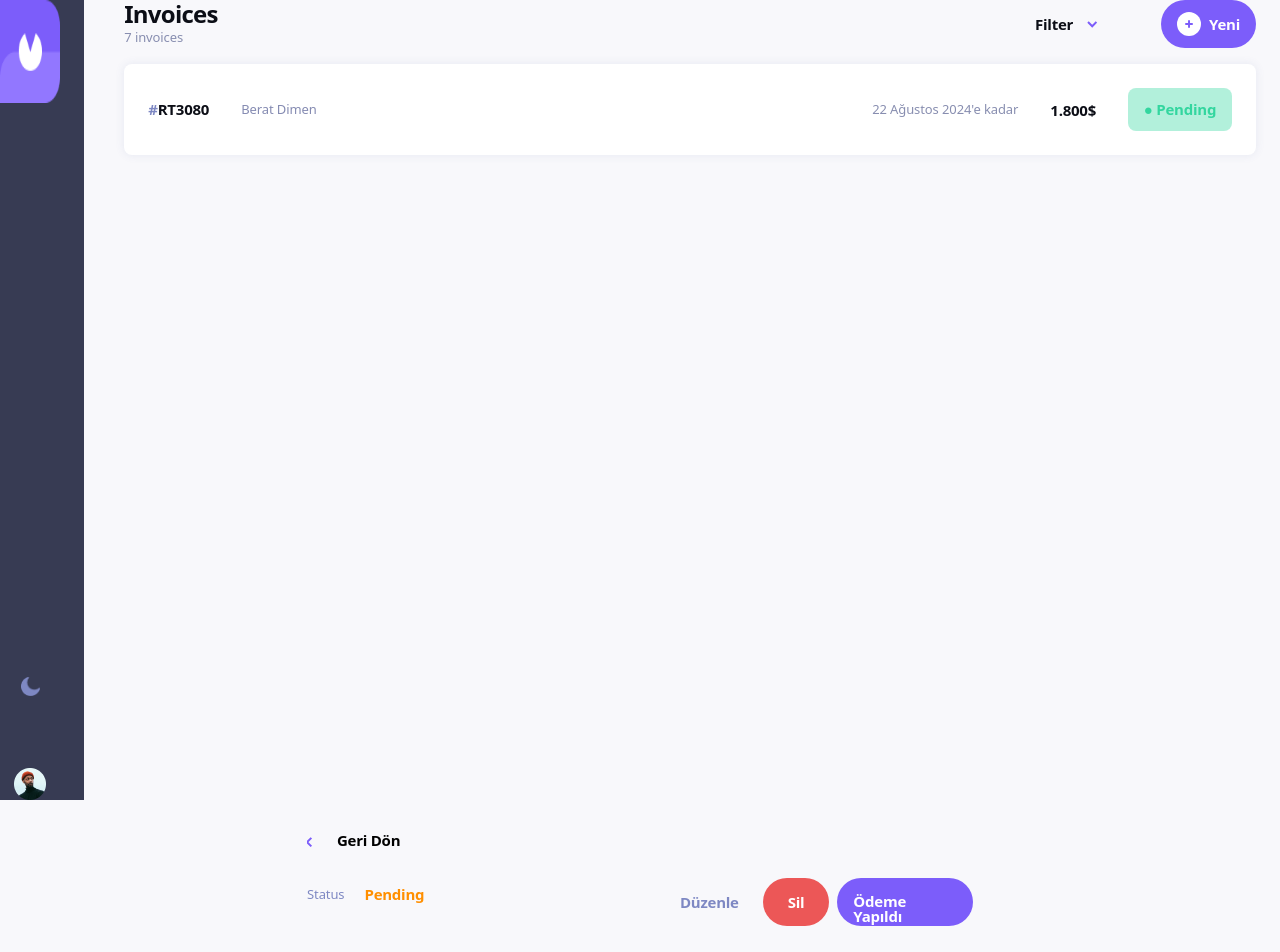
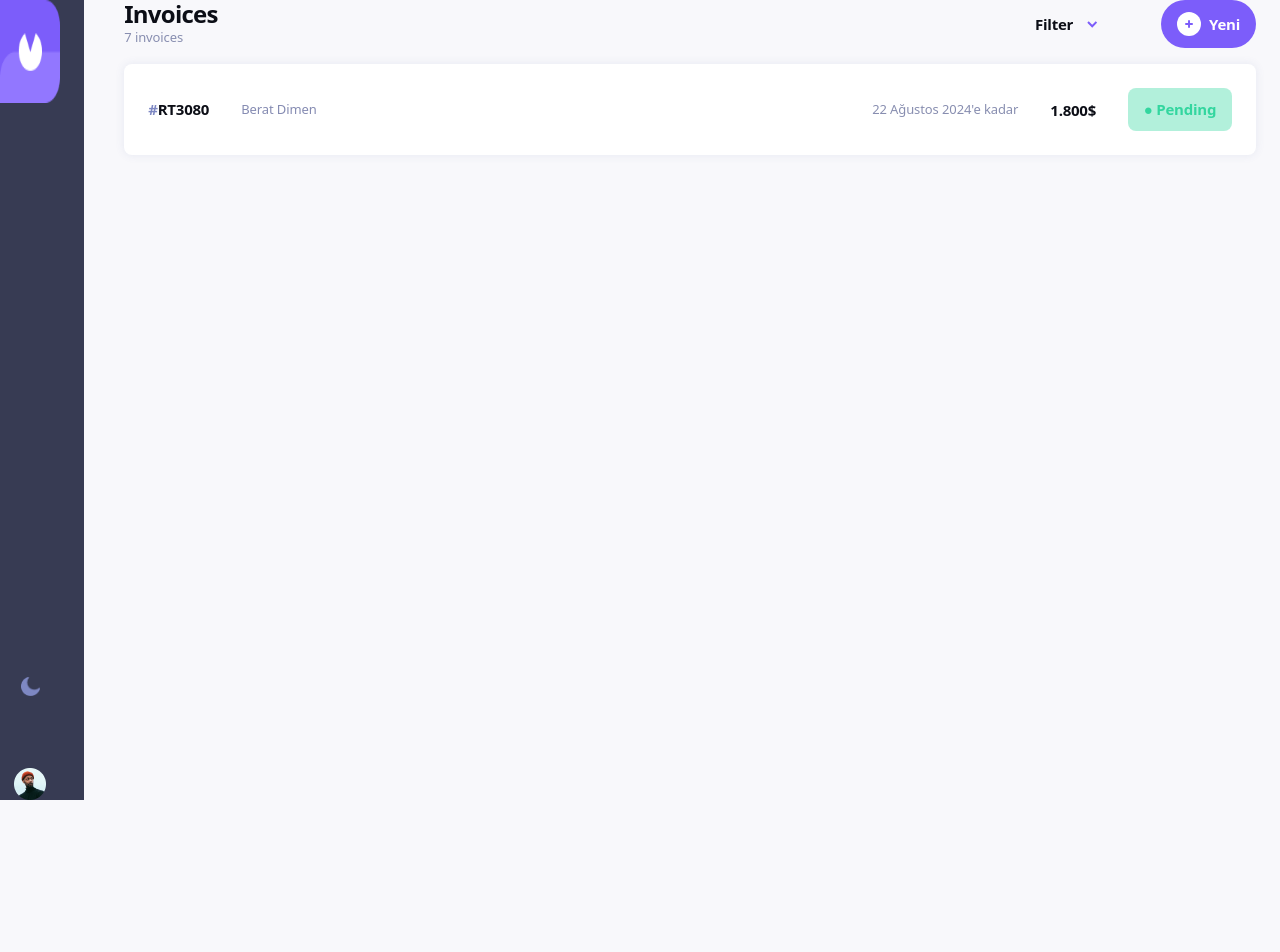
Before and after one commit to beratdimen/invoice-app, a Next.js app: page / in a window 1280 px wide. Shown: the top 952 px of the page. After the commit the page ends 800 px from the top, so only its background shows below. Built offline with nearby package versions, Linux system fonts and the light colour scheme.

Commit message:
anasayfa düzenlendi

```diff
--- a/app/page.js
+++ b/app/page.js
@@ -5,7 +5,6 @@ export default function Home() {
   return (
     <>
       <InvoicePAge />
-      <Details />
     </>
   );
 }
```
